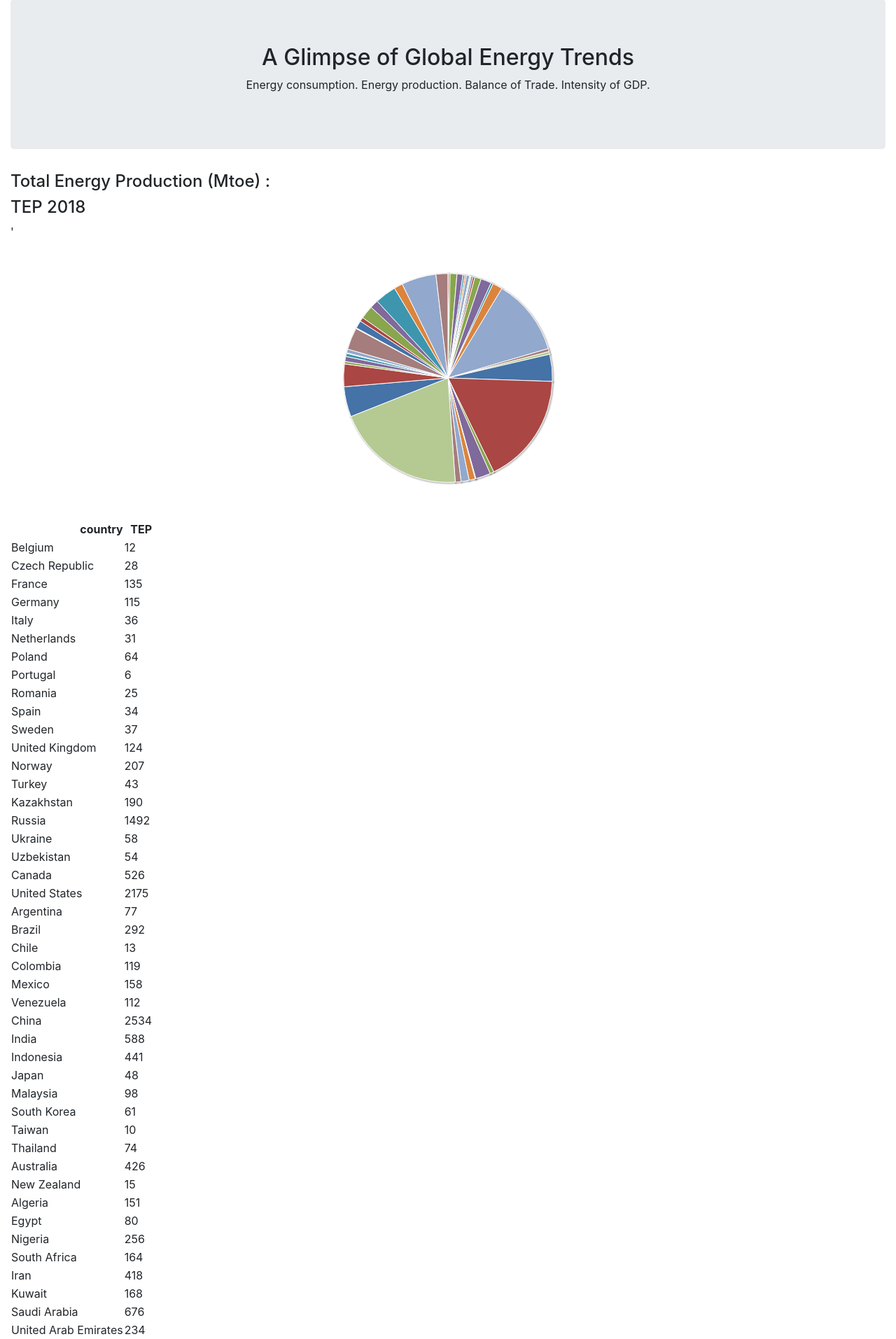
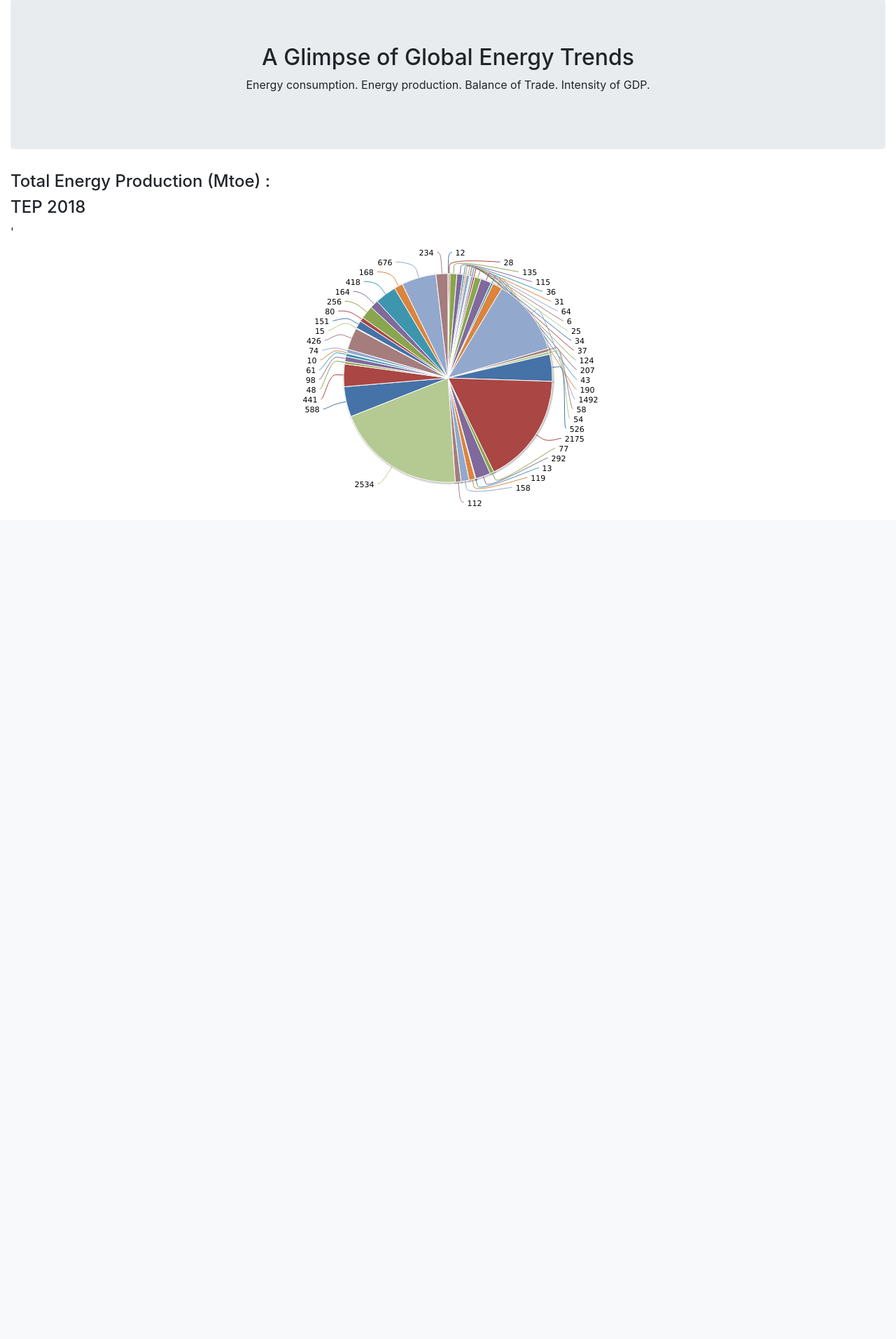
Before and after one commit to Hailu-Sefera/KU-Project-2, a Flask app: page /TEP.html in a window 1280 px wide. Shown: the part 57-1970 px from the top of the page at 70% size. After the commit the page ends 780 px from the top, so only its background shows below. Run offline with Flask 2, Linux system fonts and the light colour scheme; data that the repository does not hold is empty; some libraries are stand-ins or nearby versions.

Commit message:
Add files via upload

```diff
--- a/Templates/TEP.html
+++ b/Templates/TEP.html
@@ -85,8 +85,9 @@
 
             '<table border="1" class="dataframe">
                 <div class="w3-container w3-padding-32"></div>
-                <table class="highchart" data-graph-container-before="1" data-graph-type="pie">
 
+                <table class="highchart" data-graph-container-before="1" data-graph-type="pie" style="display:none"
+                    data-graph-datalabels-enabled="1">
                     <thead>
                         <tr style="text-align: right;">
 
```
Also changed, not shown: 1 other file.
